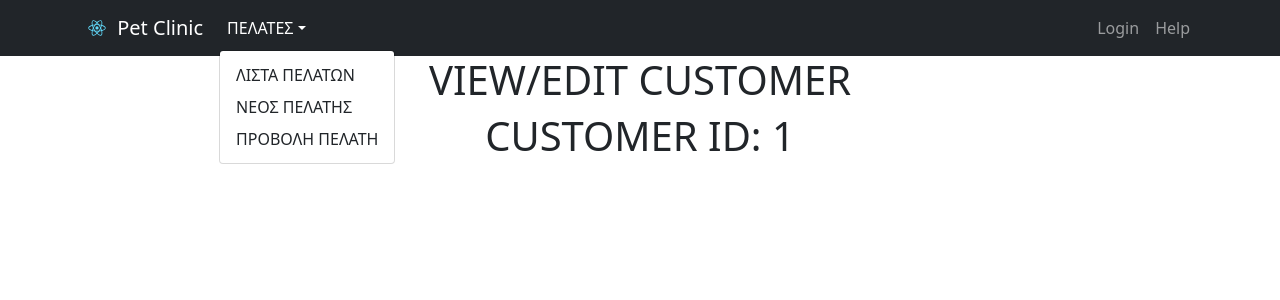
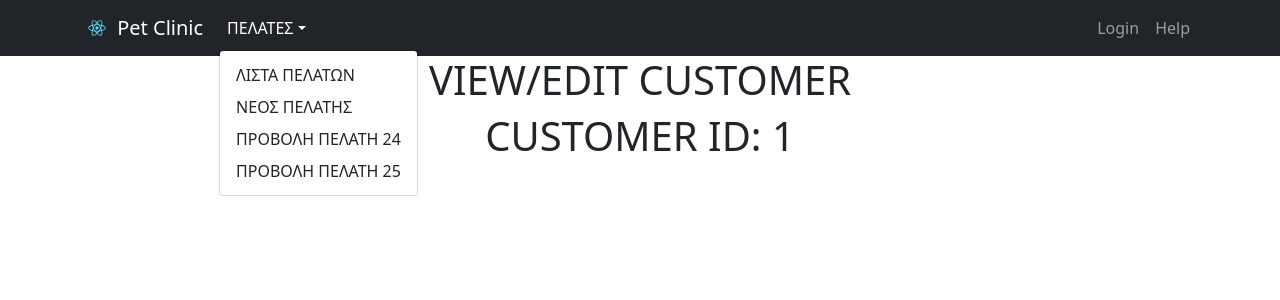
Before and after one commit to gmentzik/petclinic_frontend, a React (Create React App) app: page /customers/form/1 in a window 1280 px wide. Both pictures are taken after a click on the button "ΠΕΛΑΤΕΣ". Shown: the top 300 px of the page. Built offline with nearby package versions, Linux system fonts and the light colour scheme.

Commit message:
React Router LInk Test passing url and query params

```diff
--- a/src/page/common/Header.tsx
+++ b/src/page/common/Header.tsx
@@ -1,10 +1,18 @@
 import React from "react";
 import { Container, Nav, Navbar, NavDropdown, } from 'react-bootstrap';
-import { Link } from "react-router-dom";
+import { Link, createSearchParams } from "react-router-dom";
 import logo from '../../images/logo.svg';
 
 // Magic of interconnecting React-Router 5 Link and React-Bootstrap comes from this link:
 // https://stackoverflow.com/questions/54843302/reactjs-bootstrap-navbar-and-routing-not-working-together
+
+const params = { sort: 'date', order: 'newest', myparam: 'myparamvalue' };
+const location =
+{
+    pathname: '/customers/form/25',
+    search: `?${createSearchParams(params)}`,
+}
+
 
 const Header = () => {
     return (
@@ -27,7 +35,8 @@ const Header = () => {
                             <NavDropdown title="ΠΕΛΑΤΕΣ" id="collasible-nav-dropdown">
                                 <NavDropdown.Item as={Link} to="customers"> ΛΙΣΤΑ ΠΕΛΑΤΩΝ </NavDropdown.Item>
                                 <NavDropdown.Item as={Link} to="customers/form">ΝΕΟΣ ΠΕΛΑΤΗΣ</NavDropdown.Item>
-                                <NavDropdown.Item as={Link} to="customers/form/24">ΠΡΟΒΟΛΗ ΠΕΛΑΤΗ</NavDropdown.Item>
+                                <NavDropdown.Item as={Link} to="customers/form/24">ΠΡΟΒΟΛΗ ΠΕΛΑΤΗ 24</NavDropdown.Item>
+                                <NavDropdown.Item as={Link} to={location}>ΠΡΟΒΟΛΗ ΠΕΛΑΤΗ 25</NavDropdown.Item>
                             </NavDropdown>
                         </Nav>
                         <Nav>
--- a/src/page/customer/CustomerForm.tsx
+++ b/src/page/customer/CustomerForm.tsx
@@ -1,12 +1,28 @@
 import React from "react"
 import { Row } from "react-bootstrap"
-import { useParams } from "react-router-dom";
+import { useParams, useSearchParams, useLocation } from "react-router-dom";
 
 const CustomerForm = () => {
 
     const { customerId } = useParams();
+    const searchParams = useSearchParams();
 
     console.log(customerId);
+    console.log(searchParams);
+    console.log(useLocation());
+    const useLocationSearch:string = useLocation().search;
+
+    if (useLocationSearch && useLocationSearch.length > 0) {
+        console.log("Query string exists: " + useLocationSearch);
+        // const queryString = useLocationSearch.substring(2);
+        // console.log(queryString);
+        const query = new URLSearchParams(useLocationSearch);
+        console.log(query.get('sort'));
+        console.log(query.get('order'));
+        console.log(query.get('myparam'));
+        // console.log( query.get('myParam') );
+    }
+
 
     return (
         <>
```
Lines whose indentation alone changed are shown as unchanged.
